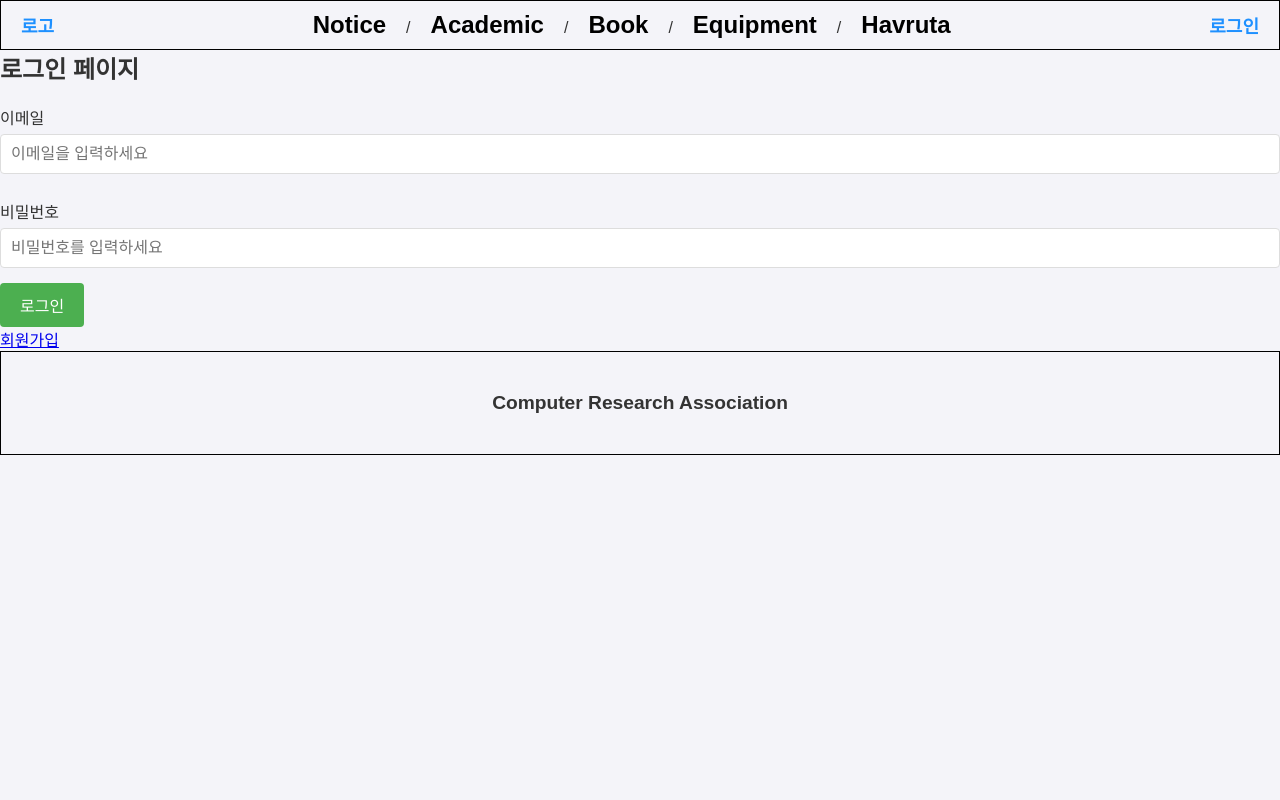
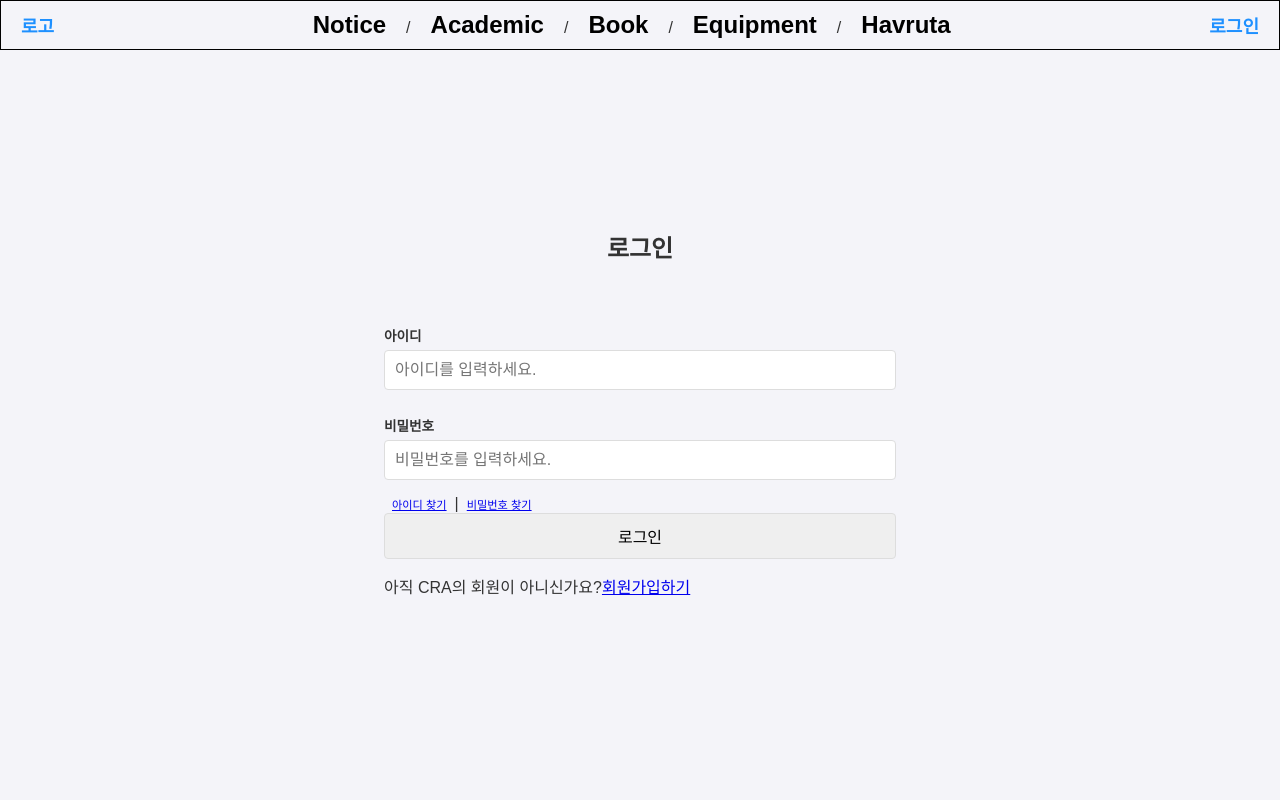
Before and after one commit to LeeKyoungYoung/cra-web-frontend, a React (Vite) app: page /login in a window 1280 px wide. Shown: the top 800 px of the page. Built offline with nearby package versions, Linux system fonts and the light colour scheme; no server answers.

Commit message:
[KB] feat[#48]: 로그인 페이지 기본 UI 제작

```diff
--- /dev/null
+++ b/src/pages/Login/LoginPage.module.css
@@ -0,0 +1,20 @@
+.container {
+  padding: 10% 30%;
+  margin-bottom: 10%;
+}
+
+.title h2 {
+  text-align: center;
+  padding: 10% 0%;
+}
+
+.id label,
+.password label {
+  font-size: 0.85rem;
+  font-weight: bold;
+}
+
+.search-link {
+  font-size: 0.7rem;
+  padding: 0px 0.5rem;
+}
--- a/src/pages/Login/LoginPage.tsx
+++ b/src/pages/Login/LoginPage.tsx
@@ -1,55 +1,100 @@
 import React, { useState } from 'react';
 import { Link } from 'react-router-dom';
+import styles from './LoginPage.module.css';
 
-const LoginPage: React.FC = () => {
-  const [email, setEmail] = useState('');
-  const [password, setPassword] = useState('');
+export default function LoginPage() {
+  // const LoginPage: React.FC = () => {
+  //   const [email, setEmail] = useState('');
+  //   const [password, setPassword] = useState('');
 
-  const handleLogin = (e: React.FormEvent) => {
-    e.preventDefault();
-    // 로그인 처리 로직 추가
-    if (!email || !password) {
-      alert('이메일과 비밀번호를 모두 입력해주세요.');
-      return;
-    }
-    console.log('로그인 시도: ', email, password);
-  };
+  //   const handleLogin = (e: React.FormEvent) => {
+  //     e.preventDefault();
+  //     // 로그인 처리 로직 추가
+  //     if (!email || !password) {
+  //       alert('이메일과 비밀번호를 모두 입력해주세요.');
+  //       return;
+  //     }
+  //     console.log('로그인 시도: ', email, password);
+  //   };
 
   return (
-    <div className="login-container">
-      <h2 className="title">로그인 페이지</h2>
-      <form className="login-form" onSubmit={handleLogin}>
-        <div className="input-container">
-          <label htmlFor="email">이메일</label>
+    // <div className="login-container">
+    //   <h2 className="title">로그인 페이지</h2>
+    //   <form className="login-form" onSubmit={handleLogin}>
+    //     <div className="input-container">
+    //       <label htmlFor="email">이메일</label>
+    //       <input
+    //         id="email"
+    //         type="email"
+    //         value={email}
+    //         onChange={(e) => setEmail(e.target.value)}
+    //         placeholder="이메일을 입력하세요"
+    //         required
+    //       />
+    //     </div>
+    //     <div className="input-container">
+    //       <label htmlFor="password">비밀번호</label>
+    //       <input
+    //         id="password"
+    //         type="password"
+    //         value={password}
+    //         onChange={(e) => setPassword(e.target.value)}
+    //         placeholder="비밀번호를 입력하세요"
+    //         required
+    //       />
+    //     </div>
+    //     <button type="submit" className="login-button">
+    //       로그인
+    //     </button>
+    //   </form>
+    //   <div className="register-link">
+    //     <Link to="/register">회원가입</Link>
+    //   </div>
+    // </div>
+    <div className={styles['container']}>
+      <div className={styles['title']}>
+        <h2>로그인</h2>
+      </div>
+      <div className={styles['main-container']}>
+        <form>
+          <div className={styles['id']}>
+            <label htmlFor="id">아이디</label>
             <input
-            id="email"
-            type="email"
-            value={email}
-            onChange={(e) => setEmail(e.target.value)}
-            placeholder="이메일을 입력하세요"
-            required
+              type="text"
+              name="id"
+              id="id"
+              placeholder="아이디를 입력하세요."
             />
           </div>
-        <div className="input-container">
+          <div className={styles['password']}>
             <label htmlFor="password">비밀번호</label>
             <input
+              type="text"
+              name="password"
               id="password"
-            type="password"
-            value={password}
-            onChange={(e) => setPassword(e.target.value)}
-            placeholder="비밀번호를 입력하세요"
-            required
+              placeholder="비밀번호를 입력하세요."
             />
           </div>
-        <button type="submit" className="login-button">
-          로그인
-        </button>
+          <div className={styles['search']}>
+            <Link to="#" className={styles['search-link']}>
+              아이디 찾기
+            </Link>
+            <span>|</span>
+            <Link to="#" className={styles['search-link']}>
+              비밀번호 찾기
+            </Link>
+          </div>
+          <div className={styles['login']}>
+            <input type="submit" value={'로그인'} />
+          </div>
         </form>
-      <div className="register-link">
-        <Link to="/register">회원가입</Link>
+        <div className={styles['register']}>
+          <span>아직 CRA의 회원이 아니신가요?</span>
+          <Link to="#">회원가입하기</Link>
+        </div>
       </div>
     </div>
   );
-};
+}
 
-export default LoginPage;
+// export default LoginPage;
```
Lines whose indentation alone changed are shown as unchanged.
